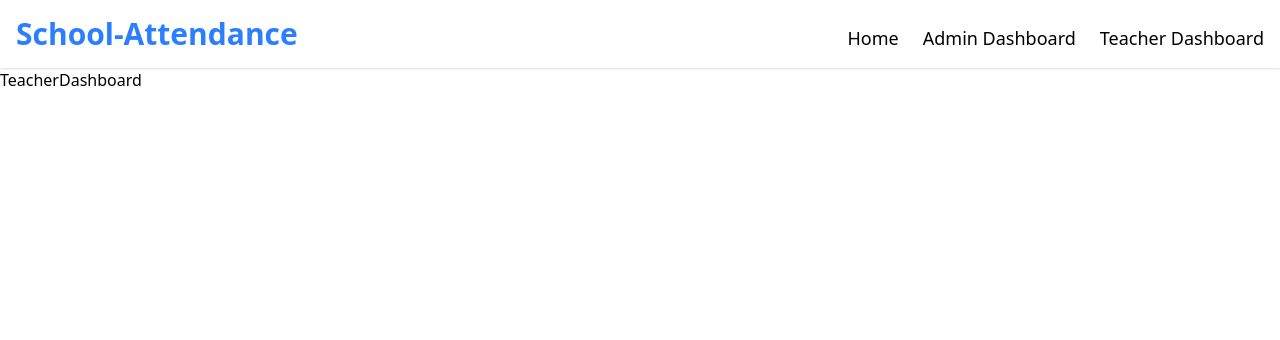
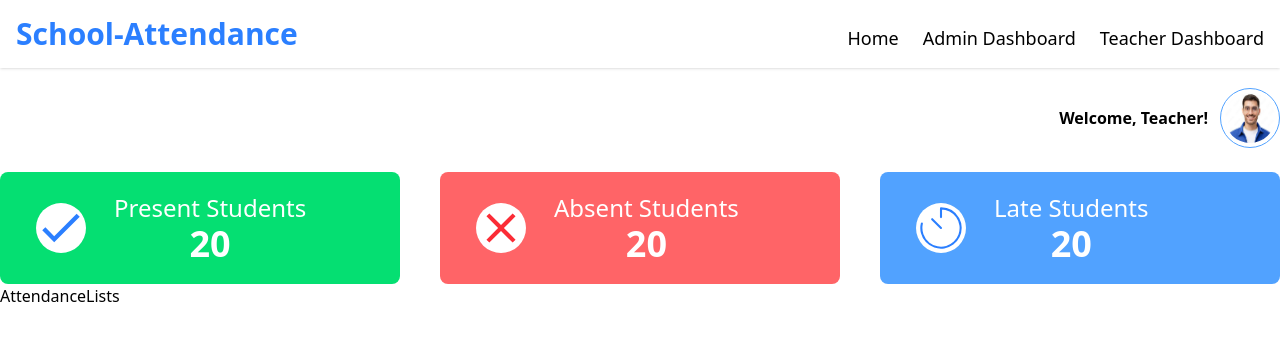
Before and after one commit to Dev-AyubAbdi/Student-Attendance-App, a React (Vite) app: page /TeacherDashboard in a window 1280 px wide. Shown: the top 340 px of the page. Built offline with nearby package versions, Linux system fonts and the light colour scheme.

Commit message:
added new component of attedance lists

```diff
--- /dev/null
+++ b/src/Components/AttendanceLists.jsx
@@ -0,0 +1,7 @@
+import React from 'react'
+
+export const AttendanceLists = () => {
+  return (
+    <div>AttendanceLists</div>
+  )
+}
--- a/src/Components/TeacherDashboard.jsx
+++ b/src/Components/TeacherDashboard.jsx
@@ -1,7 +1,57 @@
-import React from 'react'
+import React, { useState } from "react";
+import { IoMdCheckmark } from "react-icons/io";
+import { IoMdClose } from "react-icons/io";
+import { CiTimer } from "react-icons/ci";
+import { AttendanceLists } from "./AttendanceLists";
 
 export const TeacherDashboard = () => {
+  const [present, setPresent] = useState("")
+  const [absent, setAbsent] = useState('')
+  const [late, setLate] = useState('')
   return (
-    <div>TeacherDashboard</div>
-  )
-}
+    <div className="max-w-7xl mx-auto">
+      <div className="flex justify-self-end items-center mt-5">
+        <span className="pr-3 font-semibold">Welcome, Teacher!</span>
+        <img
+          src="./src/assets/teacherImg.jpg"
+          className="w-15 h-15 rounded-full border p-1 border-blue-400"
+          alt=""
+        />
+      </div>
+      <div className="flex gap-10 mt-6">
+        <div className="bg-green-400 w-100 p-5 rounded-lg text-white ">
+          <div className="pl-4 flex items-center">
+             <IoMdCheckmark className="text-blue-500 bg-white rounded-full mr-7" size={50} />
+            <div>
+              <span className="text-2xl">
+              Present Students</span>
+            <p className="text-center text-4xl font-semibold">20</p>
+            </div>
+          </div>
+        </div>
+        <div className="bg-red-400 w-100 p-5 rounded-lg text-white ">
+          <div className="pl-4 flex items-center">
+             <IoMdClose className="text-red-500 font-bold bg-white rounded-full mr-7" size={50} />
+            <div>
+              <span className="text-2xl">
+              Absent Students</span>
+            <p className="text-center text-4xl font-semibold">20</p>
+            </div>
+          </div>
+        </div>
+        <div className="bg-blue-400 w-100 p-5 rounded-lg text-white ">
+          <div className="pl-4 flex items-center">
+             <CiTimer className="text-blue-500 bg-white rounded-full mr-7" size={50} />
+            <div>
+              <span className="text-2xl">
+              Late Students</span>
+            <p className="text-center text-4xl font-semibold">20</p>
+            </div>
+          </div>
+        </div>
+      </div>
+      {/* Attendance Lists */}
+      <AttendanceLists />
+    </div>
+  );
+};
```
Also changed, not shown: src/assets/teacherImg.jpg (added).
